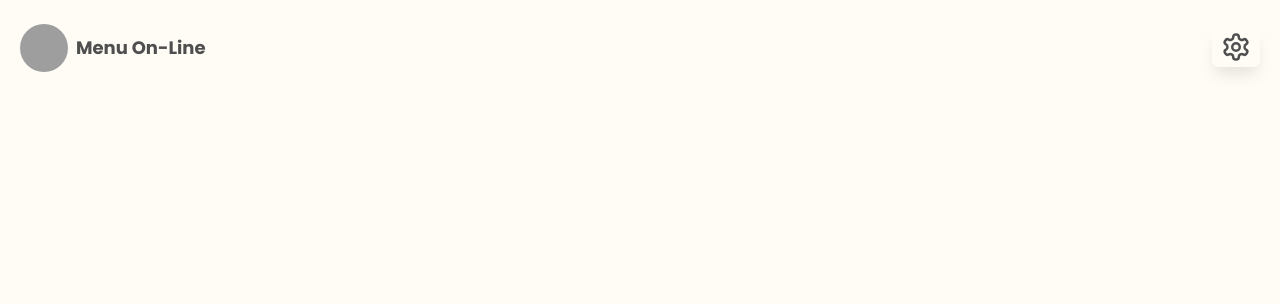
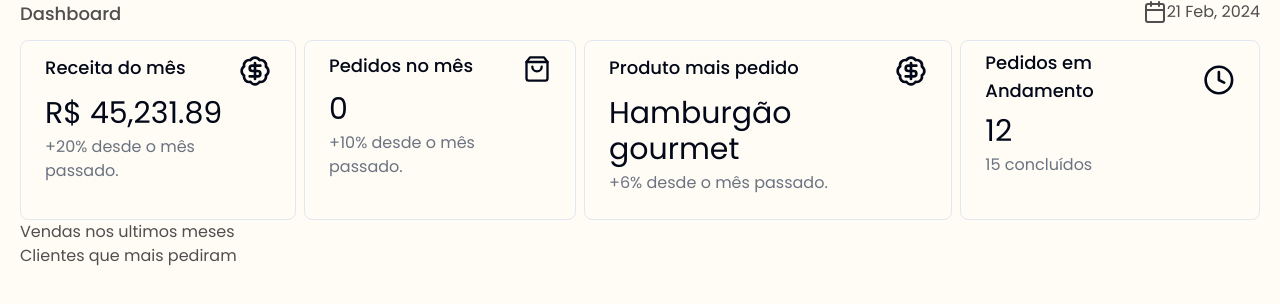
Before and after one commit to Samuka0222/menu-online, a Next.js app: page /admin/dashboard in a window 1280 px wide. Shown: the top 304 px of the page. Built offline with nearby package versions, Linux system fonts and the light colour scheme; no server answers; the database is empty; grey boxes are pictures that could not be loaded.

Commit message:
feat: add database info for RevenueCard and OrderCard component.

```diff
--- a/app/admin/dashboard/_components/orders-card.tsx
+++ b/app/admin/dashboard/_components/orders-card.tsx
@@ -1,9 +1,15 @@
+'use server'
+
 import { Card, CardHeader, CardContent } from "@/app/_components/ui/card";
 import { ShoppingBagIcon } from "lucide-react";
 import { Suspense } from "react";
 import CardSkeleton from "../../_components/skeleton/card-skeleton";
+import { db } from "@/app/_lib/prisma";
 
-const OrderCard = () => {
+
+const OrderCard = async () => {
+  const totalOrders = await db.order.findMany();
+
   return (
     <Suspense fallback={<CardSkeleton />}>
       <Card>
@@ -13,7 +19,7 @@ const OrderCard = () => {
         </CardHeader>
         <CardContent className="flex flex-col">
           <span className="text-3xl">
-            145
+            {totalOrders.length}
           </span>
           <span className="mt-1 text-gray-500">
             +10% desde o mês passado.
--- a/app/admin/dashboard/page.tsx
+++ b/app/admin/dashboard/page.tsx
@@ -1,14 +1,38 @@
-import AdminHeader from "../_components/admin-header";
-
+import { Card } from "@/app/_components/ui/card";
+import { format } from "date-fns"
+import { Calendar } from "lucide-react";
+import RevenueCard from "./_components/revenue-card";
+import OrderCard from "./_components/orders-card";
+import TopProductCard from "./_components/top-product-card";
+import UnfinishedOrdersCard from "./_components/unfinished-orders-card";
 
 const DashboardPage = () => {
   return (
-    <main>
-      <AdminHeader />
-      <section>
-
-      </section>
-    </main>
+    <section className="px-5 w-full h-full">
+      <div className="flex w-full justify-between">
+        <h1 className="text-lg font-medium">Dashboard</h1>
+        <span className="flex">
+          <Calendar />
+          {
+            format(new Date(), "dd MMM',' y")
+          }
+        </span>
+      </div>
+      <div className="flex flex-col gap-2 mt-3 lg:flex-row w-full">
+        <RevenueCard />
+        <OrderCard />
+        <TopProductCard />
+        <UnfinishedOrdersCard />
+      </div>
+      <div className="flex flex-col w-full">
+        <div className="w-full lg:w-2/4">
+          Vendas nos ultimos meses
+        </div>
+        <div className="w-full lg:w-2/4">
+          Clientes que mais pediram
+        </div>
+      </div>
+    </section>
   );
 }
 
```
